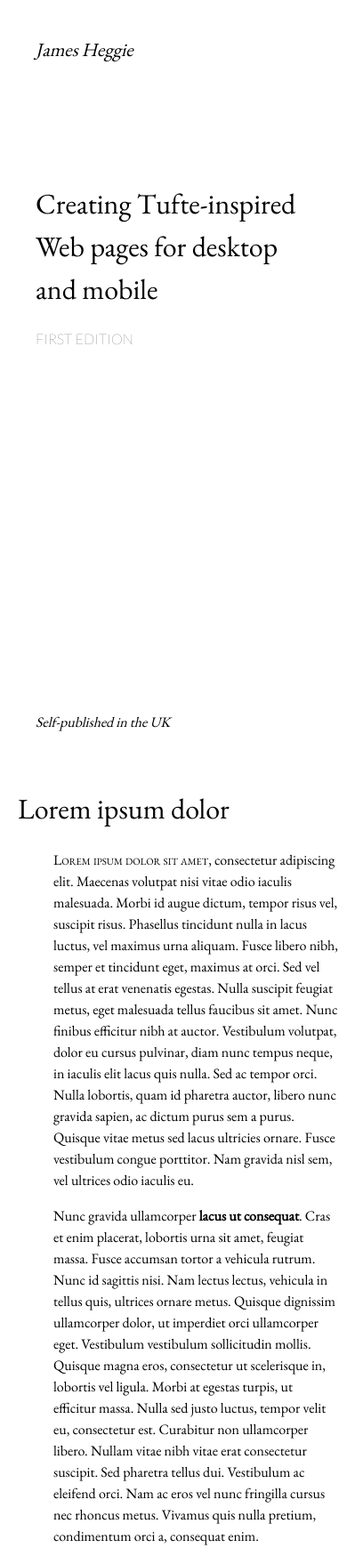
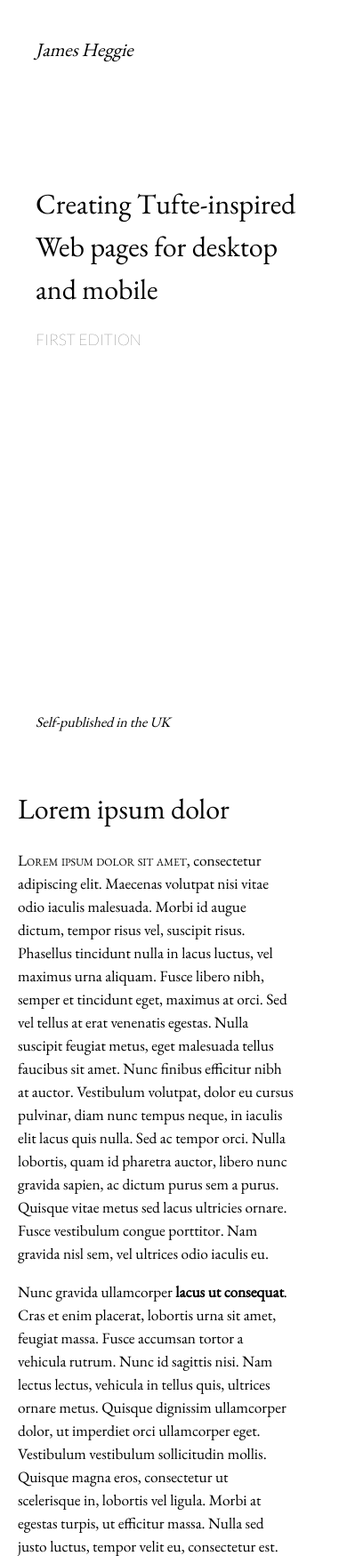
Before and after one commit to mixedjames/tufte-test, a plain HTML site: page index.html in a window 390 px wide. Shown: the top 1749 px of the page at 89% size. Drawn offline with nearby package versions, Linux system fonts and the light colour scheme.

Commit message:
More mobile mods

```diff
--- a/index.html
+++ b/index.html
@@ -29,6 +29,7 @@
     min-width: 400px;
     height: 100%;
     font-family: "EB Garamond", serif;
+    font-size: 13pt;
   }
 
   .main-viewport {
@@ -93,7 +94,7 @@
   }
 
   .main-viewport .content p {
-    padding-left: 40px;
+    padding-right: 50px;
   }
 
   .main-viewport .content .new-idea {
@@ -102,7 +103,7 @@
 
   .main-viewport .content .note {
     display: inline-block;
-    float: left;
+    float: right;
     clear: right;
   }
 
```
